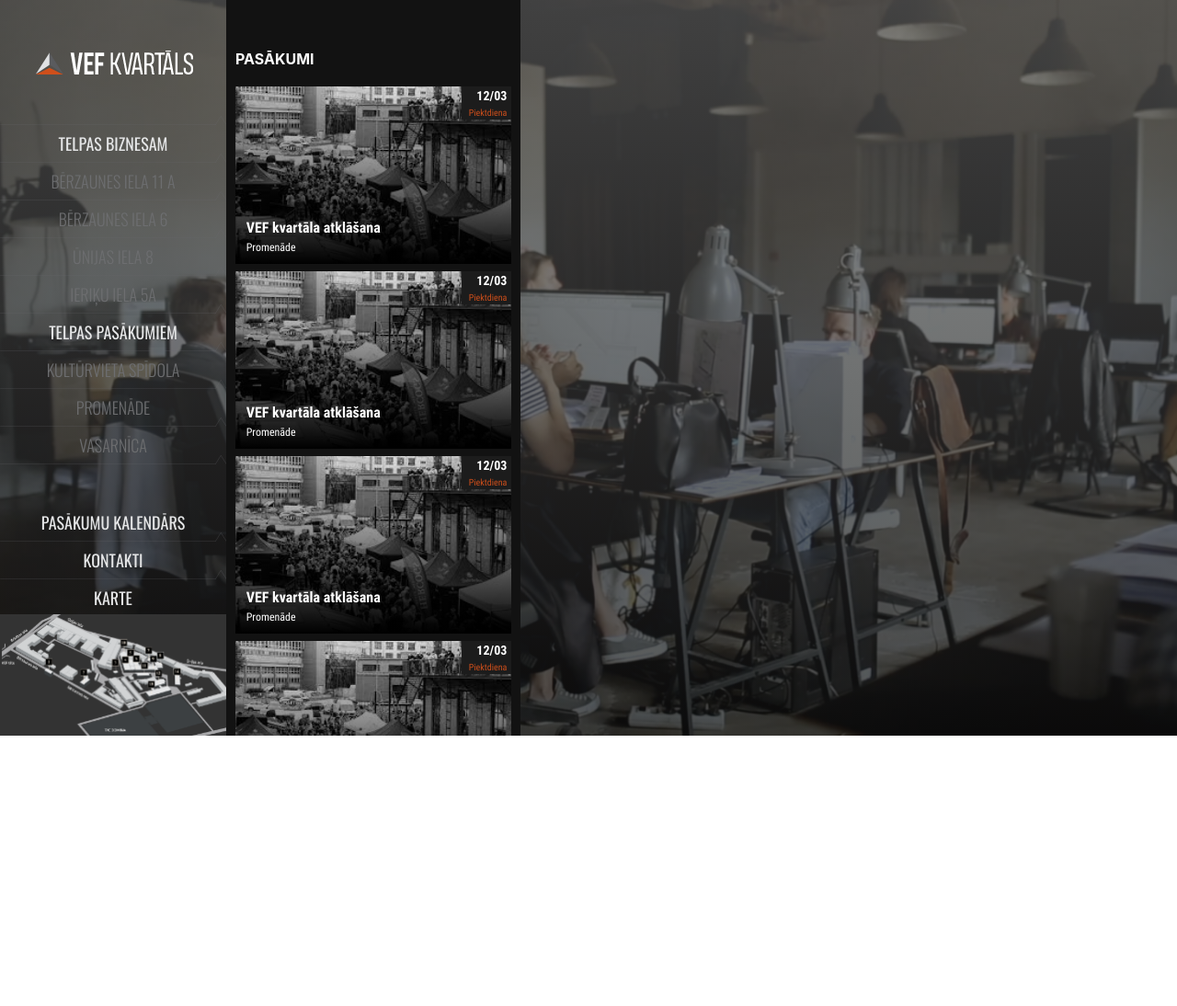
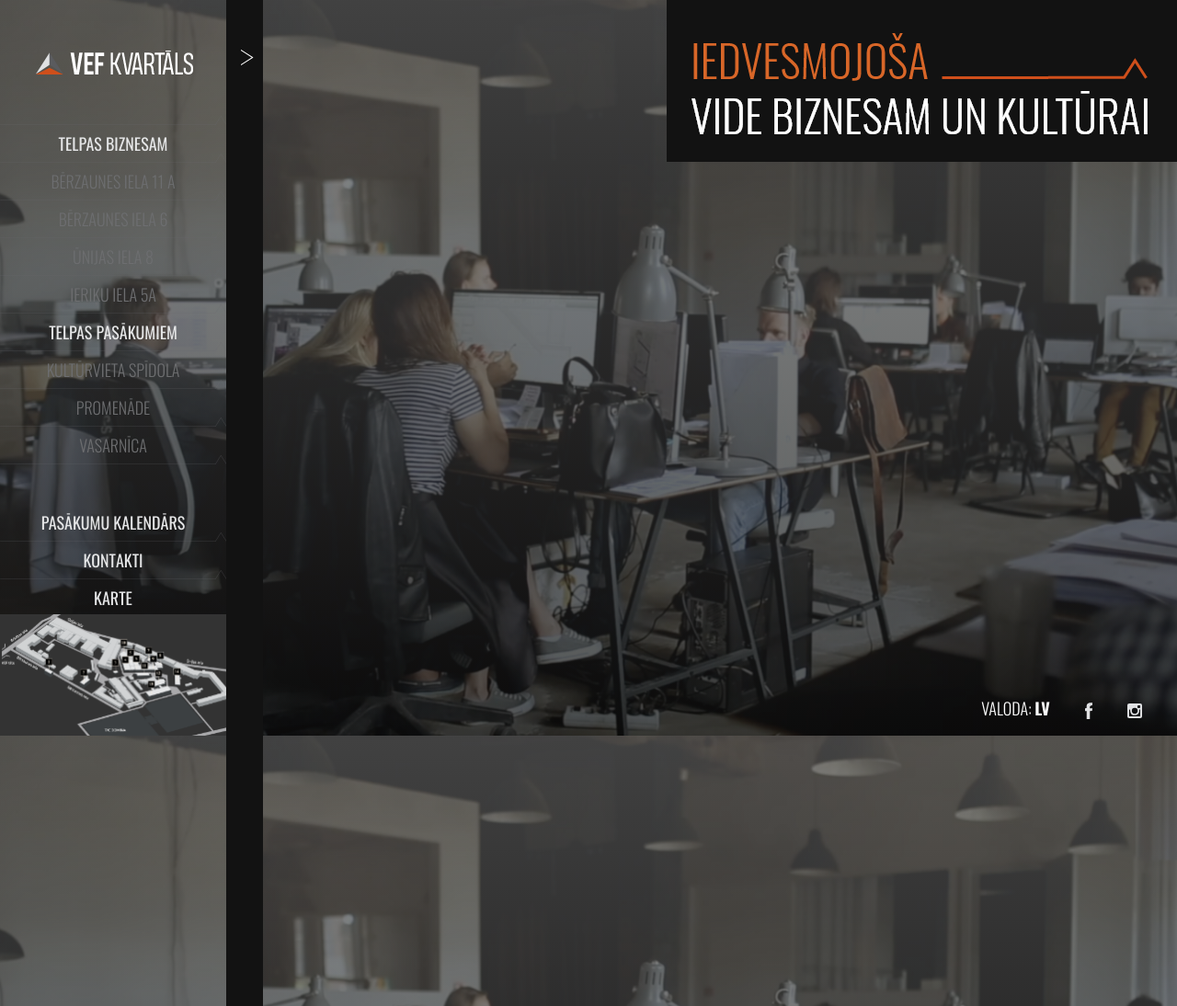
Before and after one commit to Ruslanoverdose/echo_test, a website: page index.html in a window 1280 px wide. Shown: the top 1094 px of the page at 92% size. Before the commit the page ends 800 px from the top, so only its background shows below. Drawn offline with Linux system fonts and the light colour scheme; files that its build step writes are made by us from their sources; files whose address does not match are found by name.

Commit message:
index page done

```diff
--- a/index.html
+++ b/index.html
@@ -1,12 +1,12 @@
 <!DOCTYPE html>
 <html lang="en">
   <head>
-    <meta charset="UTF-8">
-    <meta name="viewport" content="width=device-width, initial-scale=1.0">
-    <meta http-equiv="X-UA-Compatible" content="ie=edge">
+    <meta charset="UTF-8" />
+    <meta name="viewport" content="width=device-width, initial-scale=1.0" />
+    <meta http-equiv="X-UA-Compatible" content="ie=edge" />
     <title>Главная</title>
-    <link rel="stylesheet" href="/libs/css/bootstrap.min.css">
-    <link rel="stylesheet" href="/build/css/all.min.css">
+    <link rel="stylesheet" href="/libs/css/bootstrap.min.css" />
+    <link rel="stylesheet" href="/build/css/all.min.css" />
   </head>
   <body>
     <main class="main">
@@ -14,17 +14,27 @@
         <aside class="sidebar">
           <div class="top">
             <div class="top__logo">
-                        <img src="/images/logo.png" alt="Logo company">
+              <img src="/images/logo.png" alt="Logo company" />
             </div>
             <!-- /.top__logo -->
             <ul class="top__menu navbar-nav">
               <li class="nav-item">
                 <a class="nav-link link-item" href="#">TELPAS BIZNESAM</a>
                 <ul class="submenu navbar-nav">
-                                <li class="nav-item"><a class="nav-link link-item" href="#">BĒRZAUNES IELA 11 A</a></li>
-                                <li class="nav-item"><a class="nav-link link-item" href="#">BĒRZAUNES IELA 6</a></li>
-                                <li class="nav-item"><a class="nav-link link-item" href="#">ŪNIJAS IELA 8</a></li>
-                                <li class="nav-item"><a class="nav-link link-item" href="#">IERIĶU IELA 5A</a></li>
+                  <li class="nav-item">
+                    <a class="nav-link link-item" href="#"
+                      >BĒRZAUNES IELA 11 A</a
+                    >
+                  </li>
+                  <li class="nav-item">
+                    <a class="nav-link link-item" href="#">BĒRZAUNES IELA 6</a>
+                  </li>
+                  <li class="nav-item">
+                    <a class="nav-link link-item" href="#">ŪNIJAS IELA 8</a>
+                  </li>
+                  <li class="nav-item">
+                    <a class="nav-link link-item" href="#">IERIĶU IELA 5A</a>
+                  </li>
                 </ul>
               </li>
               <li class="nav-item">
@@ -32,9 +42,17 @@
                   TELPAS PASĀKUMIEM
                 </a>
                 <ul class="submenu navbar-nav">
-                                <li class="nav-item"><a href="#" class="nav-link link-item">KULTŪRVIETA SPĪDOLA</a></li>
-                                <li class="nav-item"><a href="#" class="nav-link link-item">PROMENĀDE</a></li>
-                                <li class="nav-item"><a href="#" class="nav-link link-item">VASARNĪCA</a></li>
+                  <li class="nav-item">
+                    <a href="#" class="nav-link link-item"
+                      >KULTŪRVIETA SPĪDOLA</a
+                    >
+                  </li>
+                  <li class="nav-item">
+                    <a href="#" class="nav-link link-item">PROMENĀDE</a>
+                  </li>
+                  <li class="nav-item">
+                    <a href="#" class="nav-link link-item">VASARNĪCA</a>
+                  </li>
                 </ul>
               </li>
             </ul>
@@ -54,7 +72,7 @@
               <li class="nav-item">
                 <a href="#" class="nav-link pb-0">
                   KARTE
-                                <img src="/images/map.png" alt="" class="link-img">
+                  <img src="/images/map.png" alt="" class="link-img" />
                 </a>
               </li>
             </ul>
@@ -63,7 +81,10 @@
           <!-- /.bottom -->
         </aside>
         <!-- /.sidebar -->
+        <div class="content">
           <div class="eventsbar">
+            <div class="eventsbar__wrapper">
+              <div class="eventsbar__content is_close">
                 <div class="eventsbar__title">
                   PASĀKUMI
                 </div>
@@ -71,105 +92,153 @@
                 <div class="eventsbar__list">
                   <div class="eventsbar__item">
                     <div class="eventsbar__item_pic">
-                            <img src="/images/event-silver.png" alt="Event">
+                      <img src="/images/event-silver.png" alt="Event" />
                     </div>
                     <div class="eventsbar__item_date">
                       <div class="eventsbar__item_daymonth">12/03</div>
                       <div class="eventsbar__item_dayweek">Piektdiena</div>
                     </div>
                     <div class="eventsbar__item_bottom">
-                            <div class="eventsbar__item_title">VEF kvartāla atklāšana</div>
+                      <div class="eventsbar__item_title">
+                        VEF kvartāla atklāšana
+                      </div>
                       <div class="eventsbar__item_subtitle">Promenāde</div>
                     </div>
                   </div>
+                  <!-- /.eventsbar__item -->
                   <div class="eventsbar__item">
                     <div class="eventsbar__item_pic">
-                            <img src="/images/event-silver.png" alt="Event">
+                      <img src="/images/event-silver.png" alt="Event" />
                     </div>
                     <div class="eventsbar__item_date">
                       <div class="eventsbar__item_daymonth">12/03</div>
                       <div class="eventsbar__item_dayweek">Piektdiena</div>
                     </div>
                     <div class="eventsbar__item_bottom">
-                            <div class="eventsbar__item_title">VEF kvartāla atklāšana</div>
+                      <div class="eventsbar__item_title">
+                        VEF kvartāla atklāšana
+                      </div>
                       <div class="eventsbar__item_subtitle">Promenāde</div>
                     </div>
                   </div>
+                  <!-- /.eventsbar__item -->
                   <div class="eventsbar__item">
                     <div class="eventsbar__item_pic">
-                            <img src="/images/event-silver.png" alt="Event">
+                      <img src="/images/event-silver.png" alt="Event" />
                     </div>
                     <div class="eventsbar__item_date">
                       <div class="eventsbar__item_daymonth">12/03</div>
                       <div class="eventsbar__item_dayweek">Piektdiena</div>
                     </div>
                     <div class="eventsbar__item_bottom">
-                            <div class="eventsbar__item_title">VEF kvartāla atklāšana</div>
+                      <div class="eventsbar__item_title">
+                        VEF kvartāla atklāšana
+                      </div>
                       <div class="eventsbar__item_subtitle">Promenāde</div>
                     </div>
                   </div>
+                  <!-- /.eventsbar__item -->
                   <div class="eventsbar__item">
                     <div class="eventsbar__item_pic">
-                            <img src="/images/event-silver.png" alt="Event">
+                      <img src="/images/event-silver.png" alt="Event" />
                     </div>
                     <div class="eventsbar__item_date">
                       <div class="eventsbar__item_daymonth">12/03</div>
                       <div class="eventsbar__item_dayweek">Piektdiena</div>
                     </div>
                     <div class="eventsbar__item_bottom">
-                            <div class="eventsbar__item_title">VEF kvartāla atklāšana</div>
+                      <div class="eventsbar__item_title">
+                        VEF kvartāla atklāšana
+                      </div>
                       <div class="eventsbar__item_subtitle">Promenāde</div>
                     </div>
                   </div>
+                  <!-- /.eventsbar__item -->
                   <div class="eventsbar__item">
                     <div class="eventsbar__item_pic">
-                            <img src="/images/event-silver.png" alt="Event">
+                      <img src="/images/event-silver.png" alt="Event" />
                     </div>
                     <div class="eventsbar__item_date">
                       <div class="eventsbar__item_daymonth">12/03</div>
                       <div class="eventsbar__item_dayweek">Piektdiena</div>
                     </div>
                     <div class="eventsbar__item_bottom">
-                            <div class="eventsbar__item_title">VEF kvartāla atklāšana</div>
+                      <div class="eventsbar__item_title">
+                        VEF kvartāla atklāšana
+                      </div>
                       <div class="eventsbar__item_subtitle">Promenāde</div>
                     </div>
                   </div>
+                  <!-- /.eventsbar__item -->
                   <div class="eventsbar__item">
                     <div class="eventsbar__item_pic">
-                            <img src="/images/event-silver.png" alt="Event">
+                      <img src="/images/event-silver.png" alt="Event" />
                     </div>
                     <div class="eventsbar__item_date">
                       <div class="eventsbar__item_daymonth">12/03</div>
                       <div class="eventsbar__item_dayweek">Piektdiena</div>
                     </div>
                     <div class="eventsbar__item_bottom">
-                            <div class="eventsbar__item_title">VEF kvartāla atklāšana</div>
+                      <div class="eventsbar__item_title">
+                        VEF kvartāla atklāšana
+                      </div>
                       <div class="eventsbar__item_subtitle">Promenāde</div>
                     </div>
                   </div>
+                  <!-- /.eventsbar__item -->
                   <div class="eventsbar__item">
                     <div class="eventsbar__item_pic">
-                            <img src="/images/event-silver.png" alt="Event">
+                      <img src="/images/event-silver.png" alt="Event" />
                     </div>
                     <div class="eventsbar__item_date">
                       <div class="eventsbar__item_daymonth">12/03</div>
                       <div class="eventsbar__item_dayweek">Piektdiena</div>
                     </div>
                     <div class="eventsbar__item_bottom">
-                            <div class="eventsbar__item_title">VEF kvartāla atklāšana</div>
+                      <div class="eventsbar__item_title">
+                        VEF kvartāla atklāšana
+                      </div>
                       <div class="eventsbar__item_subtitle">Promenāde</div>
                     </div>
                   </div>
+                  <!-- /.eventsbar__item -->
                 </div>
                 <!-- /.eventsbar__list -->
               </div>
+              <!-- /.events__content -->
+              <div class="eventsbar__arrow">
+                <button>
+                  <img src="/images/arrow_nav.svg" alt="" />
+                </button>
+              </div>
+              <!-- /.eventsbar__arrow -->
+            </div>
+            <!-- /.events__wrapper -->
+          </div>
           <!-- /.eventsbar -->
+          <div class="content__banner">
+            <img src="/images/caption.png" alt="banner" />
+          </div>
+          <!-- /.main__banner -->
+          <ul class="content__social">
+            <li>VALODA: <a href="">LV</a></li>
+            <li>
+              <a href=""><img src="/images/facebook.svg" alt=""/></a>
+            </li>
+            <li>
+              <a href=""><img src="/images/instagram.svg" alt=""/></a>
+            </li>
+          </ul>
+          <!-- /.content__social -->
+        </div>
       </div>
       <!-- /.wrapper -->
     </main>
     <!-- /.main -->
+
     <script src="/libs/js/jquery.min.js"></script>
     <script src="/libs/js/bootstrap.min.js"></script>
     <script src="/build/js/scripts-min.js"></script>
+    <script src="https://kit.fontawesome.com/4eabb61cd0.js"></script>
   </body>
 </html>
--- a/src/js/main.js
+++ b/src/js/main.js
@@ -1 +1,20 @@
-console.log('asd')
+$(function() {
+  let flag = true;
+  $(".eventsbar__arrow button").click(function() {
+    if (flag) {
+      $(".eventsbar__content")
+        .addClass("is_open")
+        .removeClass("is_close");
+      $(this).css({ transform: "rotate(0deg)" });
+      $("body").css({ "overflow-y": "scroll" });
+    } else {
+      $(".eventsbar__content")
+        .addClass("is_close")
+        .removeClass("is_open");
+      console.log("close");
+      $(this).css({ transform: "rotate(180deg)" });
+      $("body").css({ "overflow-y": "hidden" });
+    }
+    flag = !flag;
+  });
+});
--- a/src/scss/_eventsbar.scss
+++ b/src/scss/_eventsbar.scss
@@ -1,10 +1,23 @@
 .eventsbar {
   padding: 52px 10px 55px;
   background: $eventsBack;
+  height: max-content;
+  &__wrapper {
+    position: relative;
+  }
+  .is_open {
+    opacity: 1;
     max-width: 320px;
-    height: max-content;
-    position: absolute;
-    left: 246px;
+    transition: 0.5s max-width, 1s opacity;
+  }
+  .is_close {
+    opacity: 0;
+    max-width: 20px;
+    transition: 0.5s max-width, 0.2s opacity;
+  }
+  &__content {
+    overflow: hidden;
+  }
   &__title {
     color: #fff;
     font-weight: bold;
@@ -28,7 +41,7 @@
       font-weight: bold;
     }
     &_dayweek {
-            color: #CF4F1B;
+      color: #cf4f1b;
       font-size: 10px;
     }
     &_bottom {
@@ -53,7 +66,10 @@
         height: 100%;
         left: 0;
         top: 0;
-                background: linear-gradient(rgba(#000, 0) 0%, rgba(#000, 1) 100% to bottom);
+        background: linear-gradient(
+          rgba(#000, 0) 0%,
+          rgba(#000, 1) 100% to bottom
+        );
       }
     }
     &_title {
@@ -77,4 +93,17 @@
       font-weight: 400;
     }
   }
+  &__arrow {
+    position: absolute;
+    top: 0%;
+    right: 0;
+    button {
+      outline: none;
+      border: 0;
+      padding: 0;
+      background: transparent;
+      transition: 0.3s transform;
+      transform: rotate(-180deg);
     }
+  }
+}
--- a/src/scss/_page.scss
+++ b/src/scss/_page.scss
@@ -1,22 +1,47 @@
-html,body,.main {
-    height: 100%;
+html,
+body,
+.main {
+  height: 100%;
+}
+html {
 }
 body {
-    overflow: hidden;
+  background: $background;
+  background-size: cover;
+  background-attachment: fixed;
+  background-repeat: no-repeat;
 }
-.main {
-    background: $background;
-    background-size: cover;
-    position: absolute;
-    left: 0;
+.content {
+  position: absolute;
+  left: 246px;
+  &__banner {
+    background: $eventsBack;
+    padding: 29px 28px 16px 26px;
+    position: fixed;
     top: 0;
     right: 0;
+  }
+  &__social {
+    position: fixed;
     bottom: 0;
-    overflow-y: scroll;
+    right: 0;
+    display: flex;
+    font-family: "Oswald", sans-serif;
+    li {
+      list-style: none;
+      margin-right: 38px;
+      color: #fff;
+      font-weight: 300;
+      font-size: 18px;
+      a {
+        color: #fff;
+        text-decoration: none;
+        font-weight: bold;
+      }
+    }
+  }
 }
-
 .wrapper {
-    display: flex;
-    height: 100%;
-
+  display: flex;
+  height: 100%;
 }
```
Also changed, not shown: build/css/all.min.css, build/js/scripts-min.js, build/js/scripts.js, images/arrow_bold.svg (added), images/facebook.svg (added), images/instagram.svg (added), libs/css/fontawesome.min.css (added). Lines whose indentation alone changed are shown as unchanged.
